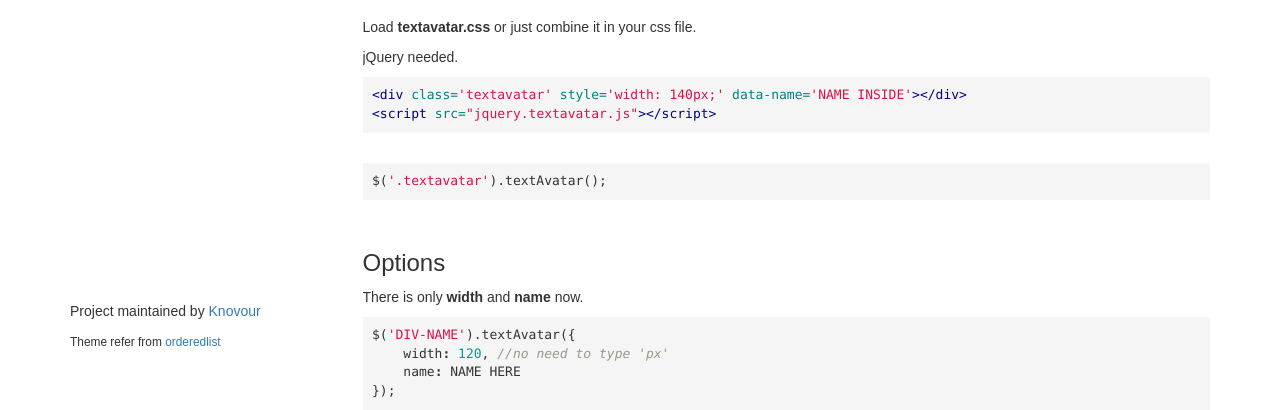
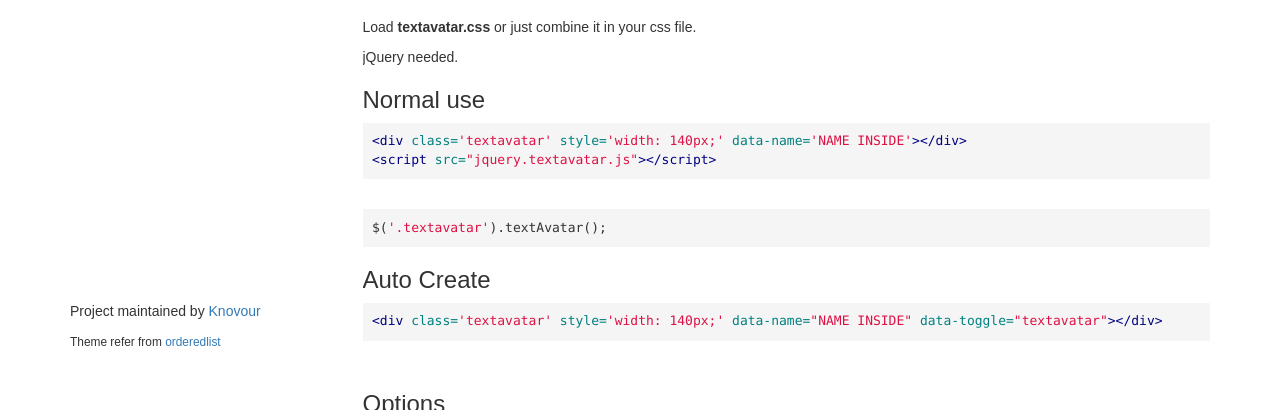
Before and after one commit to Knovour/jquery-textavatar, a plain HTML site: page index.html in a window 1280 px wide. Shown: the part 399-809 px from the top of the page. Drawn offline with nearby package versions, Linux system fonts and the light colour scheme; some packages are replaced by stand-ins of ours; a script that the page names is missing.

Commit message:
usage update

```diff
--- a/index.html
+++ b/index.html
@@ -70,8 +70,11 @@
             <hr>
             <p>Load <strong>textavatar.css</strong> or just combine it in your css file.</p>
             <p>jQuery needed.</p>
+            <h3>Normal use</h3>
             <div class="highlight highlight-html"><pre><span class="nt">&lt;div</span> <span class="na">class=</span><span class="s">'textavatar'</span> <span class="na">style=</span><span class="s">'width: 140px;'</span> <span class="na">data-name=</span><span class="s">'NAME INSIDE'</span><span class="nt">&gt;&lt;/div&gt;</span><br><span class="nt">&lt;script </span><span class="na">src=</span><span class="s">"jquery.textavatar.js"</span><span class="nt">&gt;&lt;/script&gt;</span></pre></div><br>
             <div class="highlight highlight-javascript"><pre><span class="nx">$</span><span class="p">(</span><span class="s1">'.textavatar'</span><span class="p">).</span><span class="nx">textAvatar</span><span class="p">();</span></pre></div>
+            <h3>Auto Create</h3>
+            <div class="highlight highlight-html"><pre><span class="nt">&lt;div</span> <span class="na">class=</span><span class="s">'textavatar'</span> <span class="na">style=</span><span class="s">'width: 140px;'</span> <span class="na">data-name=</span><span class="s">"NAME INSIDE"</span> <span class="na">data-toggle=</span><span class="s">"textavatar"</span><span class="nt">&gt;&lt;/div&gt;</span></pre></div>
             <br>
             <h3>Options</h3>
             <p>There is only <strong>width</strong> and <strong>name</strong> now.</p>
```
